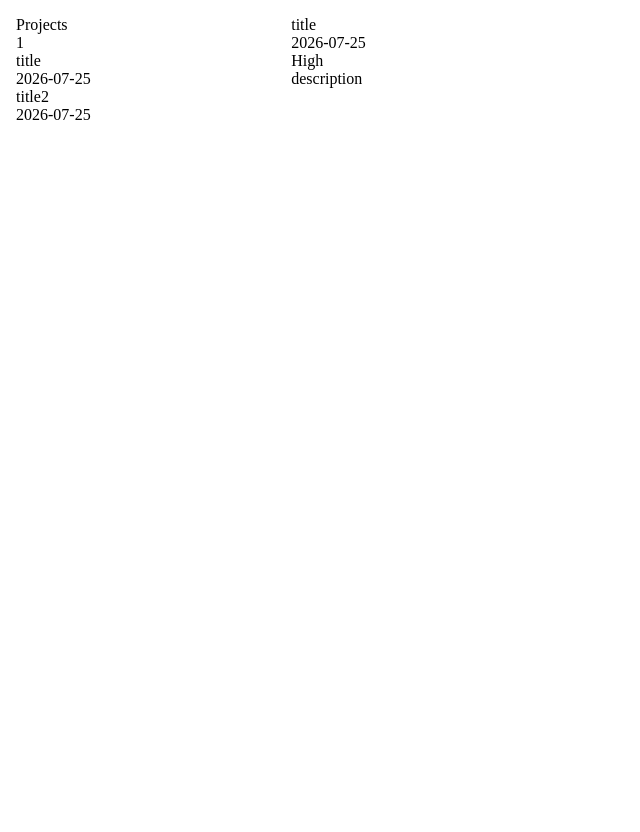
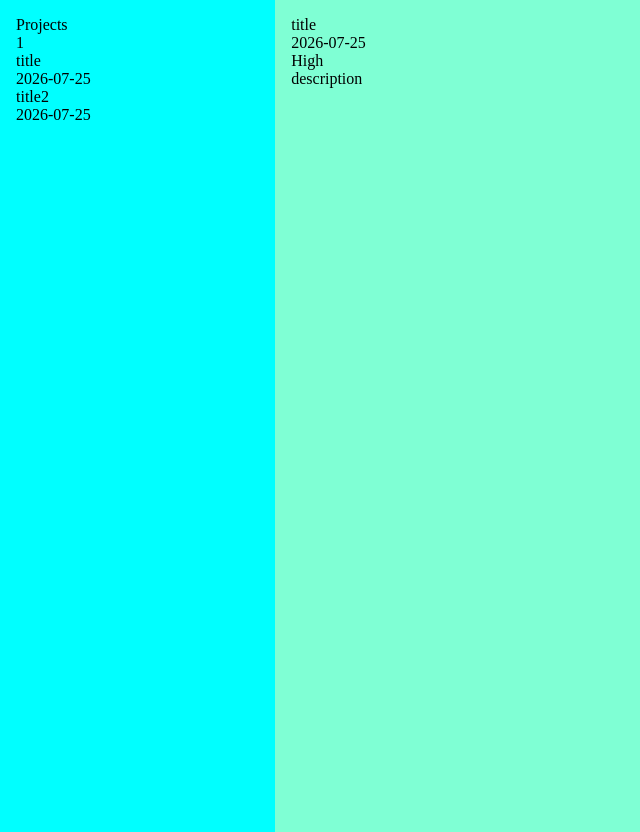
Before and after one commit to ansarcodes/todo-list, a website built with webpack: page src/template.html in a window 1280 px wide. Shown: the whole page, without its empty margins (0-640 px from the left). Before the commit the page ends 800 px from the top, so only its background shows below. Built offline with nearby package versions, Linux system fonts and the light colour scheme.

Commit message:
More styling

```diff
--- a/src/style.css
+++ b/src/style.css
@@ -6,12 +6,16 @@ body {
     display: flex;
 }
 .sidebar {
+    display: flex;
+    flex-direction: column;
     flex-basis: 20%;
-    height: 1vh;
+    height: 100vh;
     padding: 1rem;
+    background-color: aqua;
 }
 .main-container {
     flex-basis: 80%;
-    height: 1vh;
+    height: 100vh;
     padding: 1rem;
+    background-color: aquamarine;
 }
```
